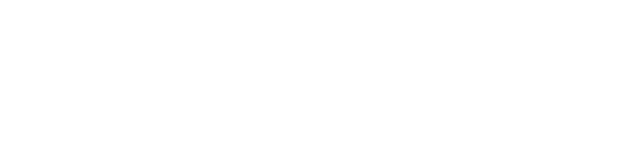
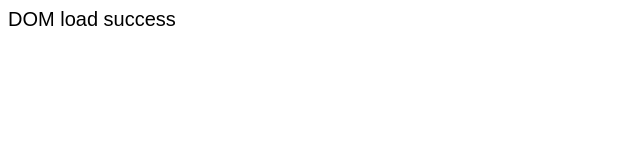
Before and after one commit to acciojob/load-dom-Aryamnsls, a website: page main.html in a window 1280 px wide. Shown: the whole page, without its empty margins (0-640 px from the left). Drawn offline with Linux system fonts and the light colour scheme.

Commit message:
created a submission

```diff
--- a/script.js
+++ b/script.js
@@ -1 +1,4 @@
-//your JS code here. If required.
+document.addEventListener("DOMContentLoaded", function() {
+  const text = document.createTextNode("DOM load success");
+  document.body.appendChild(text);
+});
--- a/styles.css
+++ b/styles.css
@@ -1 +1,5 @@
-/*  your css code here. If applicable */
+/* Optional styling */
+body {
+  font-family: Arial, sans-serif;
+  font-size: 20px;
+}
```
